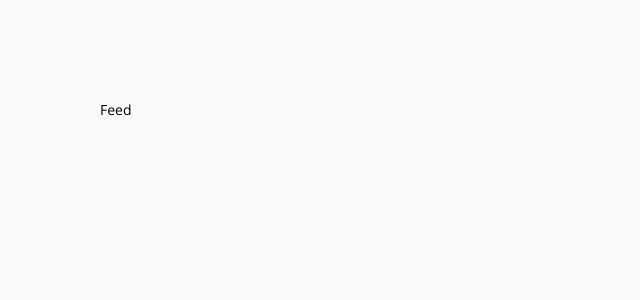
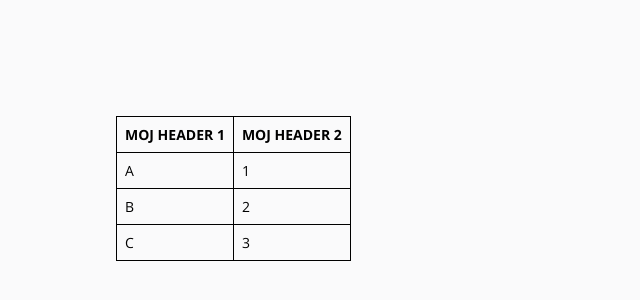
Before and after one commit to fademovic/pft, a React (Create React App) app: page / in a window 1280 px wide. Shown: the top 300 px of the page, without its empty margins (0-640 px from the left). Built offline with nearby package versions, Linux system fonts and the light colour scheme.

Commit message:
added eslint and basic table component

```diff
--- a/src/components/App/index.tsx
+++ b/src/components/App/index.tsx
@@ -1,9 +1,10 @@
+import React from 'react';
 import { BrowserRouter } from 'react-router-dom';
 
 import Root from 'components/Root';
 import { RootProvider } from 'context/RootContext';
 
-const App = () => {
+function App() {
   return (
     <RootProvider>
       <BrowserRouter>
@@ -11,6 +12,6 @@ const App = () => {
       </BrowserRouter>
     </RootProvider>
   );
-};
+}
 
 export default App;
--- a/src/components/Layout/Main.tsx
+++ b/src/components/Layout/Main.tsx
@@ -1,6 +1,5 @@
 // Main wrapper around my app
-
-import { ReactNode } from 'react';
+import React, { ReactNode } from 'react';
 import styled from 'styled-components';
 
 type Props = {
--- a/src/components/Layout/index.ts
+++ b/src/components/Layout/index.ts
@@ -1,3 +1,3 @@
-//In case we have multiple layouts we can export them all here and easily import later
+// In case we have multiple layouts we can export them all here and easily import later
 
 export { default as Main } from './Main';
--- a/src/components/Snackbar/index.tsx
+++ b/src/components/Snackbar/index.tsx
@@ -1,4 +1,4 @@
-import { useState, useEffect } from 'react';
+import React, { useState, useEffect } from 'react';
 import styled from 'styled-components';
 import SnackbarContent from '@mui/material/SnackbarContent';
 import Snackbar from '@mui/material/Snackbar';
@@ -34,9 +34,10 @@ export const CustomSnackbar = ({ items }: Props) => {
       autoHideDuration={5000}
       onClose={closeSnackbar}
     >
-      <div role="button" tabIndex={0} onClick={closeSnackbar} onKeyPress={() => {}}>
+      <div role="button" tabIndex={0} onClick={closeSnackbar}>
         {items.map(({ message, type }, index) =>
           Array.isArray(message) ? (
+            /*eslint-disable */ //TODO: Fix lint issue
             message.map((m) => <SnackbarContainer marginb="10px" message={m} type={type} key={index} />)
           ) : (
             <SnackbarContainer message={message} type={type} key={index} />
--- /dev/null
+++ b/src/components/Table/index.tsx
@@ -0,0 +1,103 @@
+import React from 'react';
+import styled from 'styled-components';
+
+import { Column, useSortBy, useTable } from 'react-table';
+
+type Props = {
+  data: Array<{ col1: string; col2: string }>;
+  columns: Array<Column<{ col1: string; col2: string }>>;
+};
+
+const Table = ({ data, columns }: Props) => {
+  const tableInstance = useTable({ data, columns }, useSortBy);
+  const { getTableProps, getTableBodyProps, headerGroups, rows, prepareRow } = tableInstance;
+
+  return (
+    <TableWrapper>
+      <table {...getTableProps()}>
+        <thead>
+          {
+            // Loop over the header rows
+            headerGroups.map((headerGroup, headerGroupsIndex) => (
+              // Apply the header row props
+              <tr {...headerGroup.getHeaderGroupProps()} key={headerGroupsIndex}>
+                {
+                  // Loop over the headers in each row
+                  headerGroup.headers.map((column, headersIndex) => (
+                    // Apply the header cell props
+                    // Add the sorting props to control sorting.
+                    <th {...column.getHeaderProps(column.getSortByToggleProps())} key={headersIndex}>
+                      {column.render('Header')}
+                      {/* Add a sort direction indicator */}
+                      <span>{column.isSorted ? (column.isSortedDesc ? ' 🔽' : ' 🔼') : ''}</span>
+                    </th>
+                  ))
+                }
+              </tr>
+            ))
+          }
+        </thead>
+        {/* Apply the table body props */}
+        <tbody {...getTableBodyProps()}>
+          {
+            // Loop over the table rows
+            rows.map((row, rowsIndex) => {
+              // Prepare the row for display
+              prepareRow(row);
+              return (
+                // Apply the row props
+                <tr {...row.getRowProps()} key={rowsIndex}>
+                  {
+                    // Loop over the rows cells
+                    row.cells.map((cell, cellIndex) => {
+                      // Apply the cell props
+                      return (
+                        <td {...cell.getCellProps()} key={cellIndex}>
+                          {
+                            // Render the cell contents
+                            cell.render('Cell')
+                          }
+                        </td>
+                      );
+                    })
+                  }
+                </tr>
+              );
+            })
+          }
+        </tbody>
+      </table>
+    </TableWrapper>
+  );
+};
+
+const TableWrapper = styled.div`
+  padding: 1rem;
+
+  table {
+    border-spacing: 0;
+    border: 1px solid black;
+
+    tr {
+      :last-child {
+        td {
+          border-bottom: 0;
+        }
+      }
+    }
+
+    th,
+    td {
+      margin: 0;
+      padding: 0.5rem;
+      border-bottom: 1px solid black;
+      border-right: 1px solid black;
+
+      :last-child {
+        border-right: 0;
+      }
+    }
+  }
+`;
+
+export default Table;
--- a/src/context/RootContext.tsx
+++ b/src/context/RootContext.tsx
@@ -1,12 +1,12 @@
 // Main context for things which are common to all components not only to specific part of it
 
-import { createContext, useEffect, useMemo, useState, useContext, useCallback } from 'react';
+import React, { createContext, useEffect, useMemo, useState, useContext, useCallback } from 'react';
 
 import { Notification, UserInfo } from 'utils/types';
 
-type RootContextProps = {
+interface RootContextProps {
   children: JSX.Element;
-};
+}
 
 interface RootContextType {
   notifications: Array<Notification>;
--- a/src/pages/Feed.tsx
+++ b/src/pages/Feed.tsx
@@ -1,5 +1,43 @@
+import React from 'react';
+
+import { Column } from 'react-table';
+import Table from 'components/Table';
+
 const Feed = () => {
-  return <div>Feed</div>;
+  const data = [
+    {
+      col1: 'A',
+      col2: '1'
+    },
+    {
+      col1: 'B',
+      col2: '2'
+    },
+    {
+      col1: 'C',
+      col2: '3'
+    }
+  ];
+
+  const columns: Array<Column<{ col1: string; col2: string }>> = React.useMemo(
+    () => [
+      {
+        Header: 'MOJ HEADER 1',
+        accessor: 'col1' // accessor is the "key" in the data
+      },
+      {
+        Header: 'MOJ HEADER 2',
+        accessor: 'col2'
+      }
+    ],
+    []
+  );
+
+  return (
+    <div>
+      <Table data={data} columns={columns} />
+    </div>
+  );
 };
 
 export default Feed;
```
Also changed, not shown: package.json (+8 -0 lines), src/components/Root/index.tsx (+4 -3 lines), src/react-table-config.d.ts (added, +121 -0 lines), 2 other files (tests, documents, lock files or other folders).
